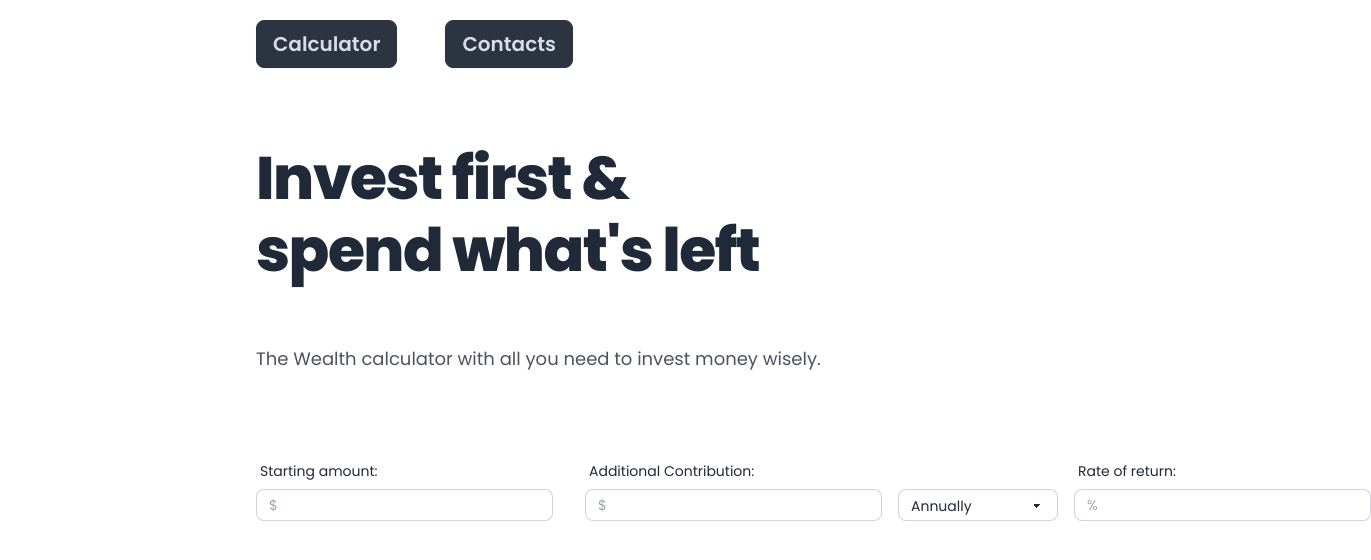
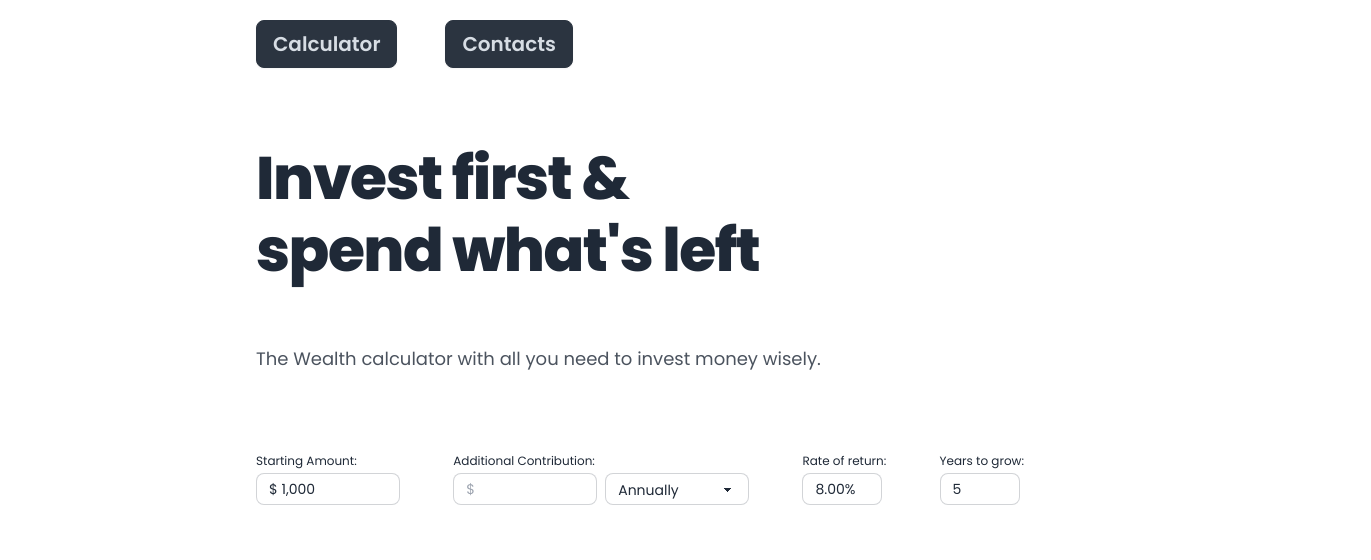
Before and after one commit to NurgaliyevS/wealthy-calculator, a Next.js app: page / in a window 1280 px wide. Shown: the top 560 px of the page, 1371 px wide, since content can reach past the window. Built offline with nearby package versions, Linux system fonts and the light colour scheme.

Commit message:
desktop upd

```diff
--- a/components/Main.js
+++ b/components/Main.js
@@ -4,7 +4,7 @@ import { NumericFormat } from "react-number-format";
 function Main() {
   return (
     <>
-      <section className="">
+      <section>
         <div className="max-w-7xl mx-auto flex flex-col items-center gap-16 lg:gap-20 lg:items-start py-8 lg:py-20">
           <h1 className="flex font-extrabold text-4xl lg:text-6xl tracking-tight md:-mb-4 flex-col gap-3 items-center lg:items-start">
             <span className="relative">Invest first &</span>
@@ -18,64 +18,64 @@ function Main() {
         </div>
       </section>
 
-      <section className="flex gap-4">
-        <div className="flex w-full max-w-xs">
-          <div className="flex w-full">
-            <label className="form-control">
-              <div className="label">
-                <span className="label-text">Starting amount:</span>
-              </div>
-              <NumericFormat
-                className="input input-sm input-bordered"
-                placeholder="$"
-                thousandSeparator={true}
-                prefix="$ "
-                allowNegative={false}
-              />
-            </label>
-          </div>
+      <section className="flex lg:justify-between">
+        <div className="flex flex-col">
+          <span className="pb-1 text-xs">Starting Amount: </span>
+          <NumericFormat
+            className="input input-sm input-bordered w-36"
+            placeholder="$"
+            thousandSeparator={true}
+            prefix="$ "
+            allowNegative={false}
+            defaultValue={1000}
+          />
         </div>
 
-        <div className="flex ml-4 w-full max-w-30">
-          <label className="form-control">
-            <div className="label">
-              <span className="label-text">Additional Contribution: </span>
-            </div>
+        <div className="flex gap-2">
+          <div className="flex flex-col">
+            <span className="pb-1 text-xs">Additional Contribution: </span>
             <NumericFormat
-              className="input input-sm input-bordered"
+              className="input input-sm input-bordered w-36"
               placeholder="$"
               thousandSeparator={true}
               prefix="$ "
               allowNegative={false}
             />
-          </label>
-        </div>
+          </div>
 
-        <div className="flex max-w-xs">
-          <label className="form-control w-full">
-            <div className="label">
-              <span className="label-text">&nbsp;</span>
-            </div>
-            <select className="select select-sm select-bordered w-40">
+          <div className="flex flex-col">
+            <span className="pb-1 text-xs">&nbsp;</span>
+            <select
+              className="select select-sm select-bordered w-36"
+              defaultValue="Annually"
+            >
               <option>Annually</option>
               <option>Monthly</option>
             </select>
-          </label>
+          </div>
         </div>
 
-        <div className="flex w-full max-w-30">
-          <label className="form-control max-w-30">
-            <div className="label">
-              <span className="label-text">Rate of return:</span>
-            </div>
-            <input
-              type="number"
-              placeholder="%"
-              className="input input-sm input-bordered"
-            />
-          </label>
+        <div className="flex flex-col">
+          <span className="pb-1 text-xs">Rate of return: </span>
+          <NumericFormat
+            className="input input-sm w-20 input-bordered"
+            suffix={".00%"}
+            placeholder="%"
+            allowNegative={false}
+            defaultValue={8}
+          />
+        </div>
+        <div className="flex flex-col">
+          <span className="pb-1 text-xs">Years to grow: </span>
+          <NumericFormat
+            className="input input-sm w-20 input-bordered"
+            allowNegative={false}
+            defaultValue={5}
+          />
         </div>
       </section>
+
+      <section></section>
     </>
   );
 }
```
